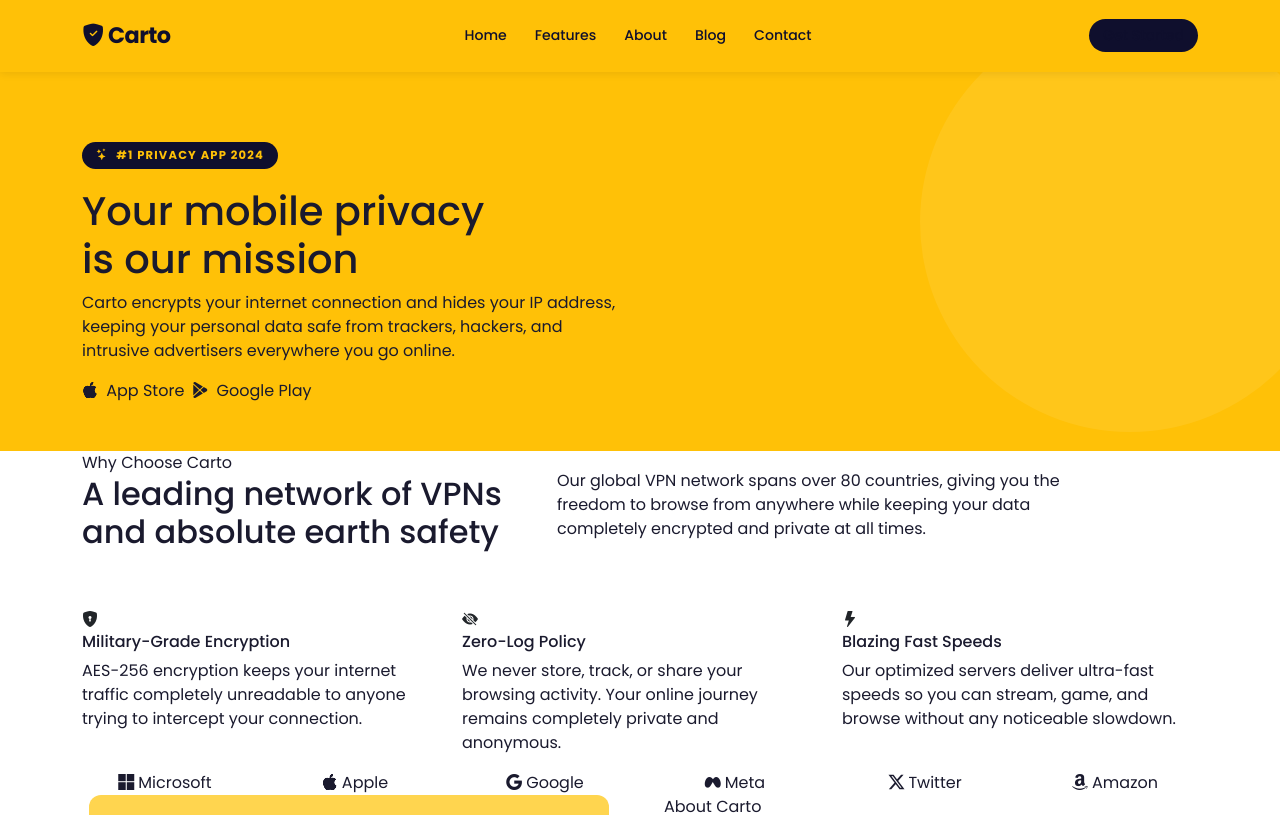
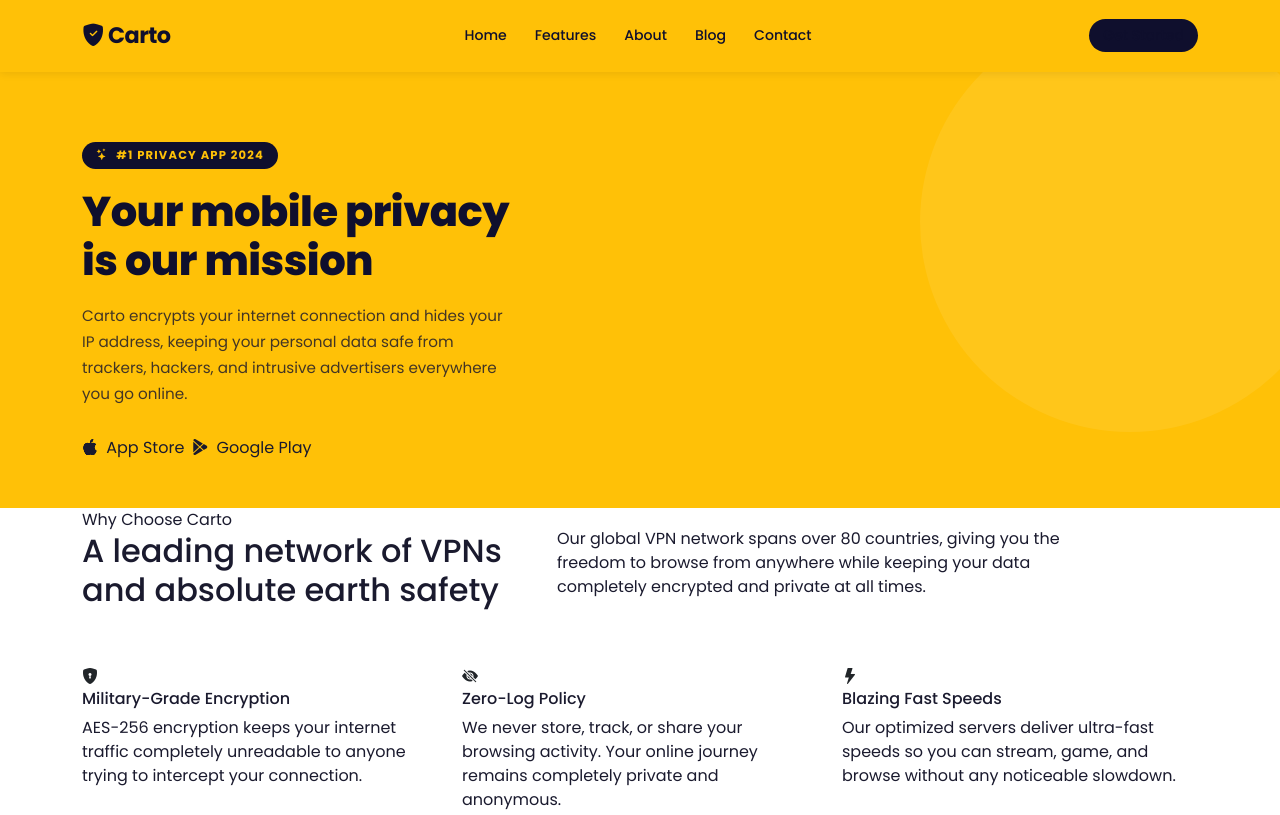
Before and after one commit to Irtaza-Shahid1/Assignment3VP, a plain HTML site: page index.html in a window 1280 px wide. Shown: the top 815 px of the page. Drawn offline with nearby package versions, Linux system fonts and the light colour scheme.

Commit message:
commit59

```diff
--- a/assets/css/style.css
+++ b/assets/css/style.css
@@ -118,3 +118,20 @@
   padding: 5px 14px;
   margin-bottom: 18px;
 }
+.hero-title {
+  font-size: 2.6rem;
+  font-weight: 800;
+  line-height: 1.18;
+  color: var(--navy-dark);
+  margin-bottom: 18px;
+  letter-spacing: -0.5px;
+}
+
+.hero-desc {
+  font-size: 0.95rem;
+  color: var(--navy-dark);
+  opacity: 0.78;
+  line-height: 1.7;
+  margin-bottom: 30px;
+  max-width: 430px;
+}
```
